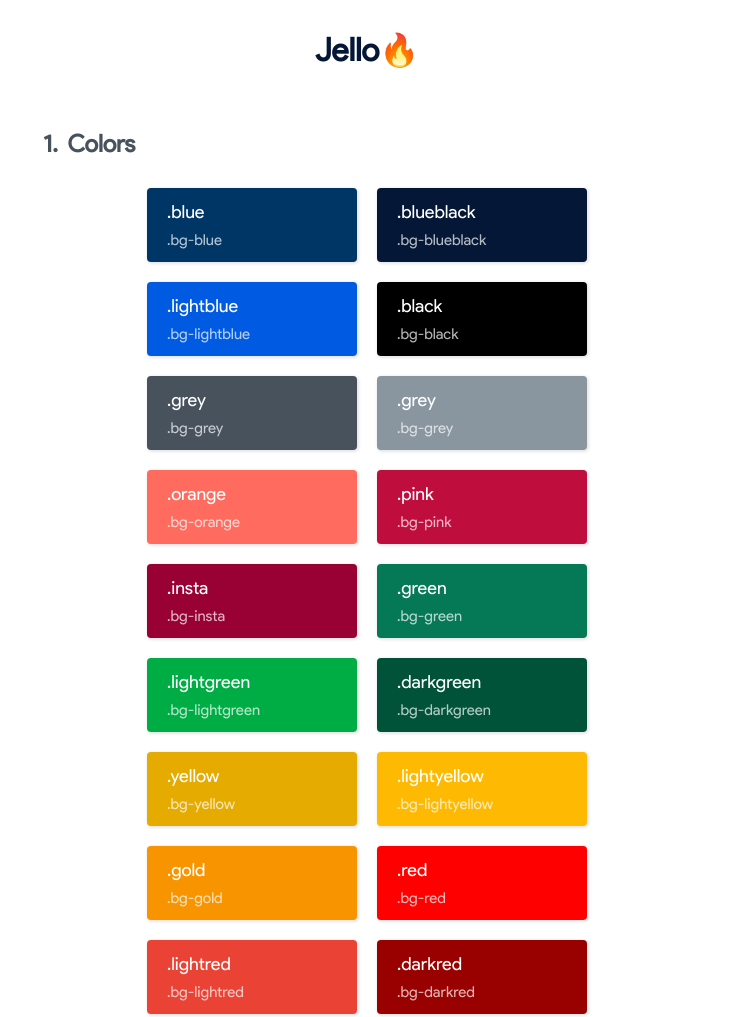
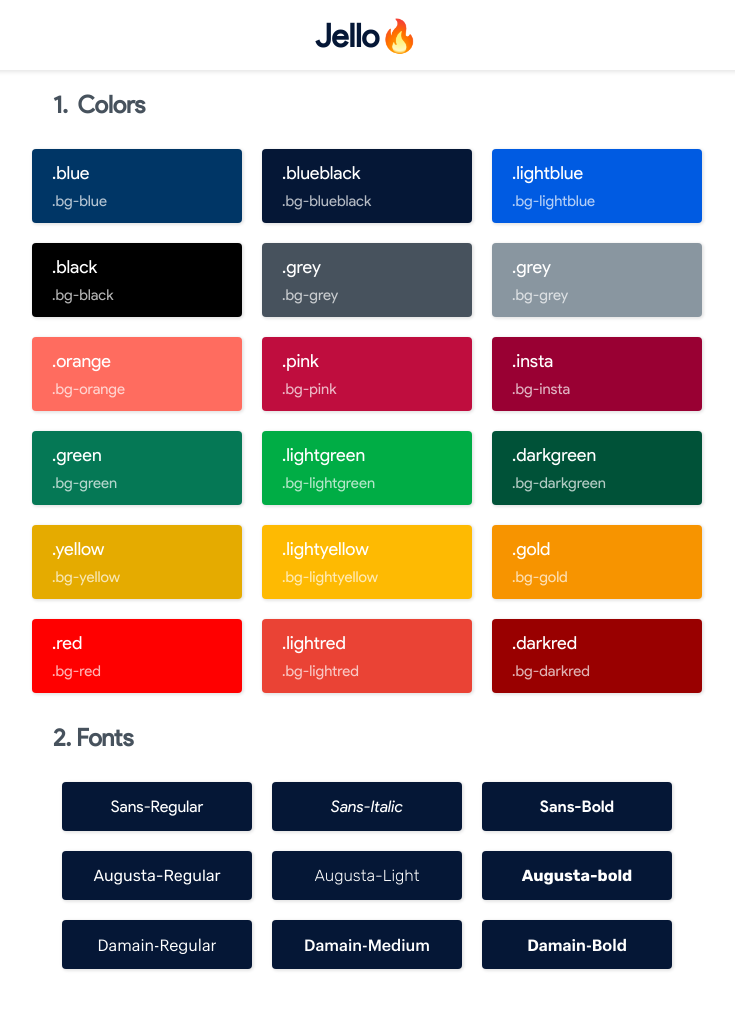
Before and after one commit to kreecorp/jello-core, a website: page src/index.html in a window 1280 px wide. Shown: the top 1017 px of the page, without its empty margins (273-1008 px from the left). Drawn offline with nearby package versions, Linux system fonts and the light colour scheme; files that its build step writes are made by us from their sources.

Commit message:
added nice header

```diff
--- a/src/demo.scss
+++ b/src/demo.scss
@@ -1,10 +1,25 @@
 @import "jello";
 
 .wrapper {
-    padding: 10px 100px;
+    -webkit-box-sizing: border-box;
+    box-sizing: border-box;
+    .header {
+        width: 100%;
+        height: 70px;
+        -webkit-box-shadow: 0 2px 4px 0 rgba(0, 0, 0, 0.1);
+        box-shadow: 0 2px 4px 0 rgba(0, 0, 0, 0.1);
+        display: -webkit-box;
+        display: -ms-flexbox;
+        display: flex;
+        -webkit-box-align: center;
+        -ms-flex-align: center;
+        align-items: center;
+        -webkit-box-pack: center;
+        -ms-flex-pack: center;
+        justify-content: center;
+    }
     h1 {
-        margin-top: 20px;
-        margin-bottom: 20px;
+
         font-family: "Sans-regular";
         &::after {
             content: "\1F525 "
@@ -15,12 +30,12 @@
 h2 {
     font-family: "Sans-regular";
     width: 60%;
+    padding-left: 140px;
     margin: 20px auto;
 }
 
 .docs {
     .colors {
-        margin-top: 60px;
         h2 {
             &::before {
                 content: "1.";
--- a/src/index.html
+++ b/src/index.html
@@ -11,7 +11,9 @@
 
 <body>
     <div class="wrapper">
-        <h1 class="text-centered blueblack"> Jello</h1>
+        <div class="header">
+            <h1 class="text-centered blueblack"> Jello</h1>
+        </div>
 
         <div class="docs">
             <div class="colors">
```
